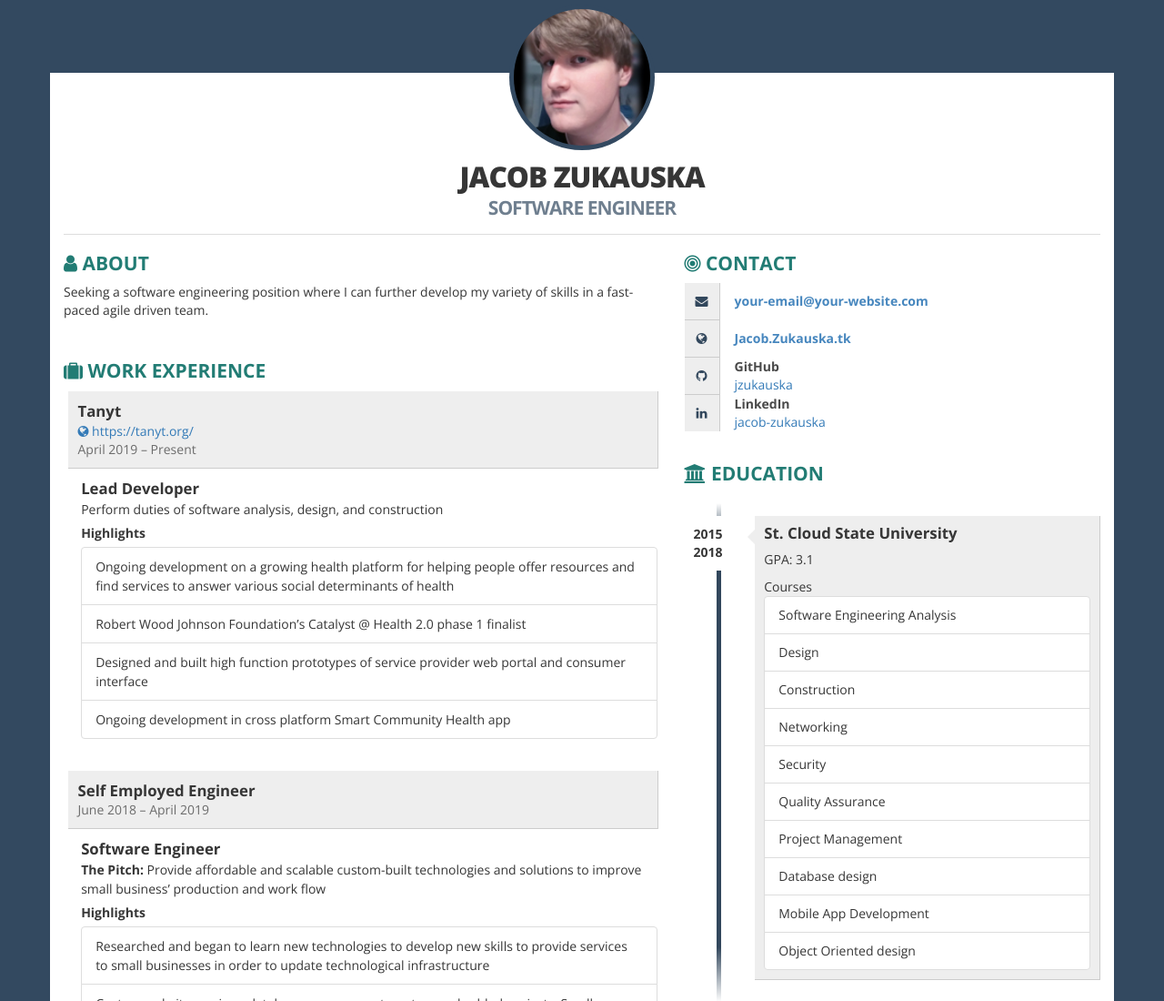
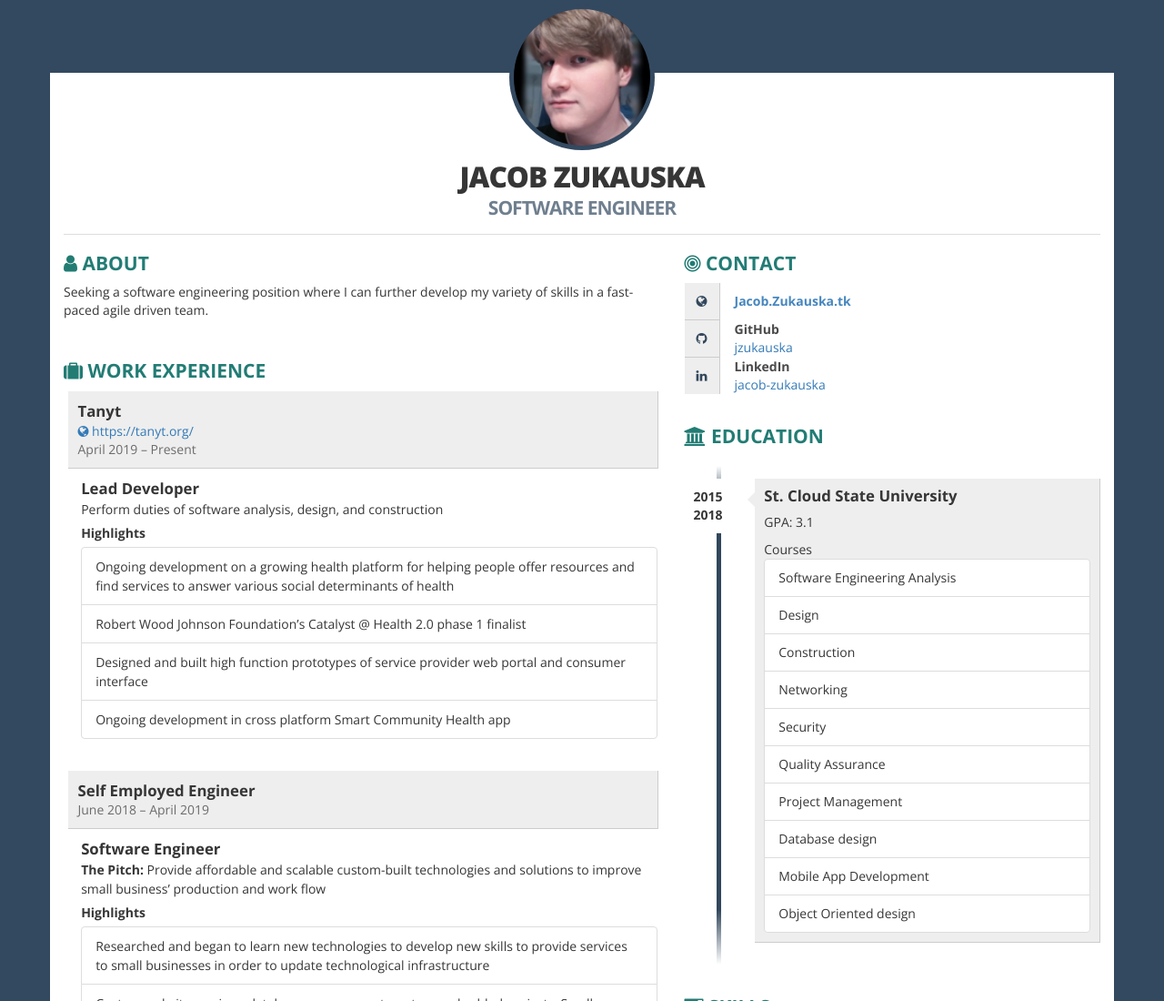
Before and after one commit to jzukauska/jacob-zukauska-json-resume-hosted, a plain HTML site: page index.html in a window 1280 px wide. Shown: the top 1100 px of the page at 91% size. Drawn offline with nearby package versions, Linux system fonts and the light colour scheme.

Commit message:
Remove email field

```diff
--- a/index.html
+++ b/index.html
@@ -520,12 +520,7 @@
                     <div class="box clearfix">
                          <h2><i class="fa fa-bullseye ico"></i> Contact</h2>
 
-                        <div class="contact-item">
-                            <div class="icon pull-left text-center"><span class="fa fa-envelope fa-fw"></span>
-                            </div>
-                            <div class="title only pull-right"><a href="mailto:your-email@your-website.com" target="_blank">your-email@your-website.com</a>
-                            </div>
-                        </div>
+
                         <div class="contact-item">
                             <div class="icon pull-left text-center"><span class="fa fa-globe fa-fw"></span>
                             </div>
```
